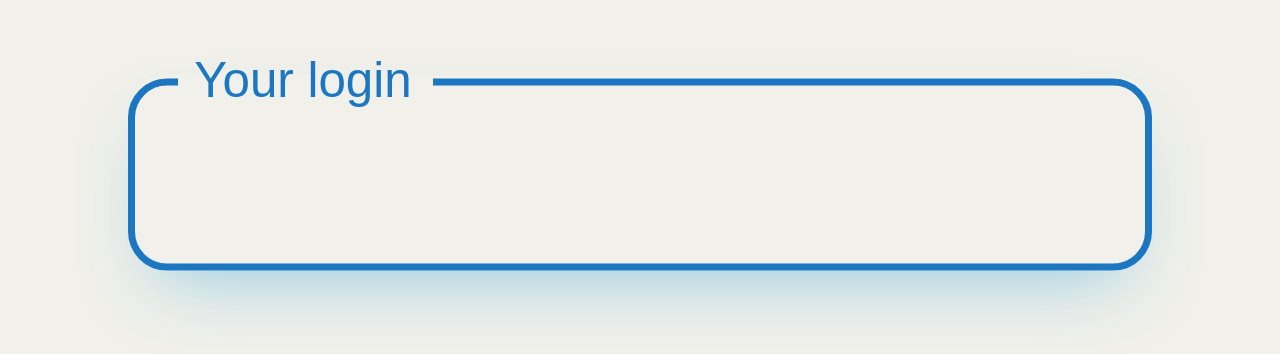
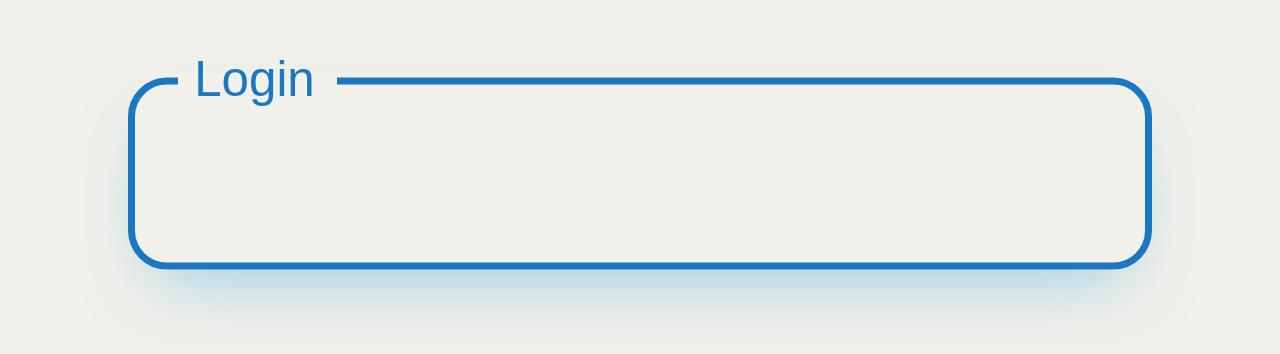
Before and after one commit to 1MaTo/vue-playground, a Vue app: page / in a window 1280 px wide. Shown: the part 204-558 px from the top of the page. Built offline with nearby package versions, Linux system fonts and the light colour scheme.

Commit message:
Some logic for login form

```diff
--- a/src/components/ui/LoginElement.vue
+++ b/src/components/ui/LoginElement.vue
@@ -1,12 +1,52 @@
 <script setup lang="ts">
-import { useCssModule } from "vue";
+import { ref, useCssModule } from "vue";
 import Input from "./InputElement.vue";
 const style = useCssModule("login");
+
+const login = ref("");
+const isLoginComplete = ref(false);
+const completeLogin = ref("");
+
+const handleCompleteLogin = () => {
+  completeLogin.value = login.value;
+  login.value = "";
+  isLoginComplete.value = true;
+};
+
+/* const handleLoginComplete = (e: KeyboardEvent) => {}; */
 </script>
 
 <template>
   <div :class="style.form">
-    <Input autofocus :class="style.login" label="Your login" type="login" />
+    <div
+      :class="[
+        style['input-wrapper'],
+        { [style['complete']]: isLoginComplete },
+      ]"
+    >
+      <div :class="style['input-preview-wrapper']">
+        <span :class="style['input-preview']">{{ completeLogin }}</span>
+      </div>
+      <Input
+        :disabled="Boolean(completeLogin)"
+        @keydown.enter.prevent.stop="handleCompleteLogin"
+        v-model="login"
+        autofocus
+        :class="style.login"
+        label="Login"
+        type="login"
+        autocomplete="off"
+      />
+    </div>
+
+    <Input
+      type="password"
+      autocomplete="current-password"
+      v-model="login"
+      autofocus
+      :class="style.password"
+      label="Password"
+    />
   </div>
 </template>
 
@@ -17,11 +57,59 @@ const style = useCssModule("login");
   display: flex;
   justify-content: center;
   align-items: center;
+  flex-wrap: wrap;
+  position: relative;
+  overflow: hidden;
 }
 
-.login {
+.input-wrapper {
+  margin-top: calc(-9.5 * (1vw + 1vh));
+}
+
+.input-wrapper.complete {
+  transform: translateY(calc(-10 * (1vw + 1vh)));
+}
+
+.password {
+  display: none;
+}
+
+.input-wrapper,
+.login,
+.password {
+  position: absolute;
   font-size: calc(3 * (1vw + 1vh));
   width: 80vw;
   min-width: 280px;
 }
+
+.input-preview-wrapper {
+  position: absolute;
+  width: 80vw;
+  box-sizing: border-box;
+}
+
+.input-preview {
+  position: absolute;
+  left: 0;
+  transform: translate(0%, -8%);
+  padding: 1em 1em 1em 1em;
+}
+
+.complete .input-preview {
+  opacity: 1;
+  left: 50%;
+  transform: translate(-50%, 0px);
+}
+
+.input-preview,
+.login,
+.input-wrapper {
+  transition: all 0.5s;
+}
+
+.complete .login {
+  opacity: 0;
+  pointer-events: none;
+}
 </style>
```
